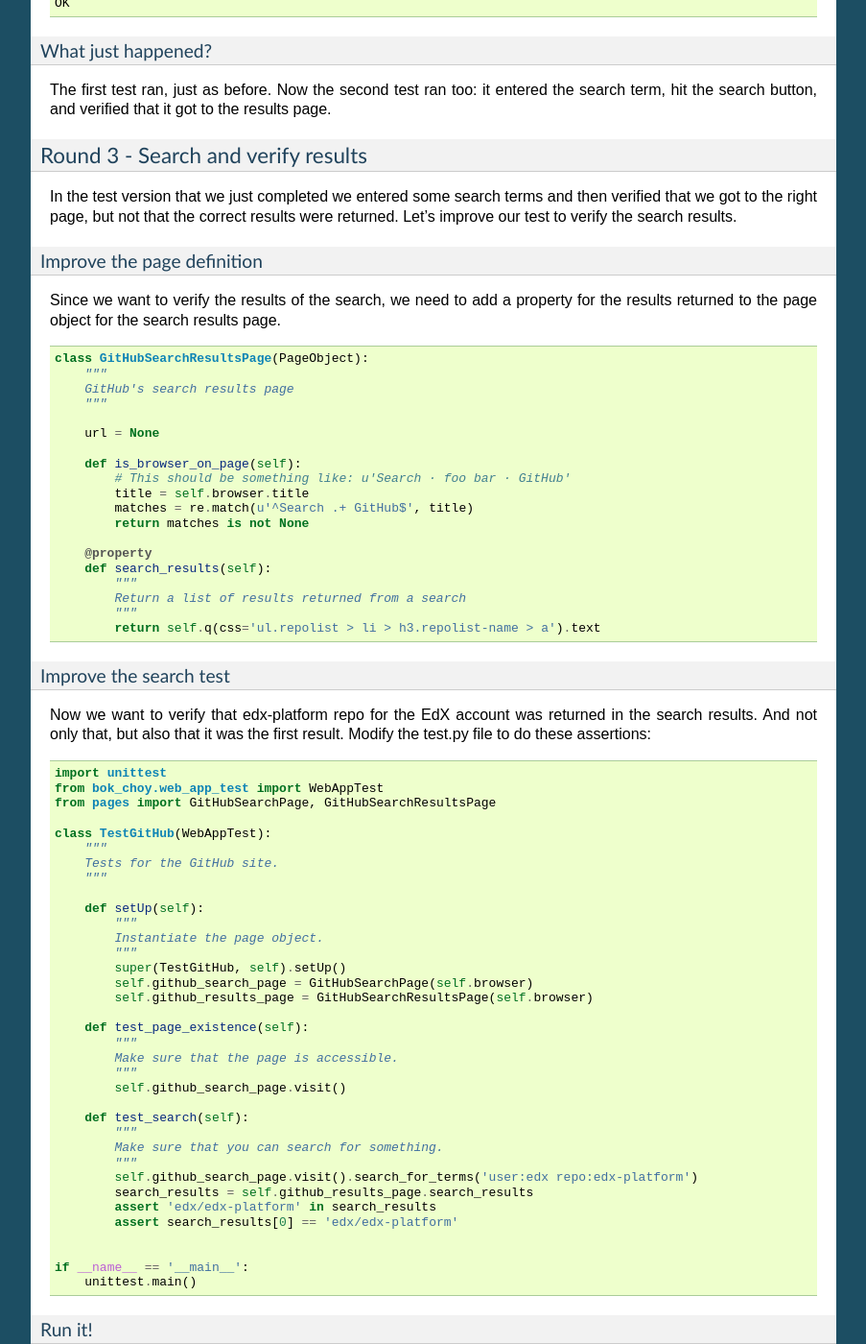
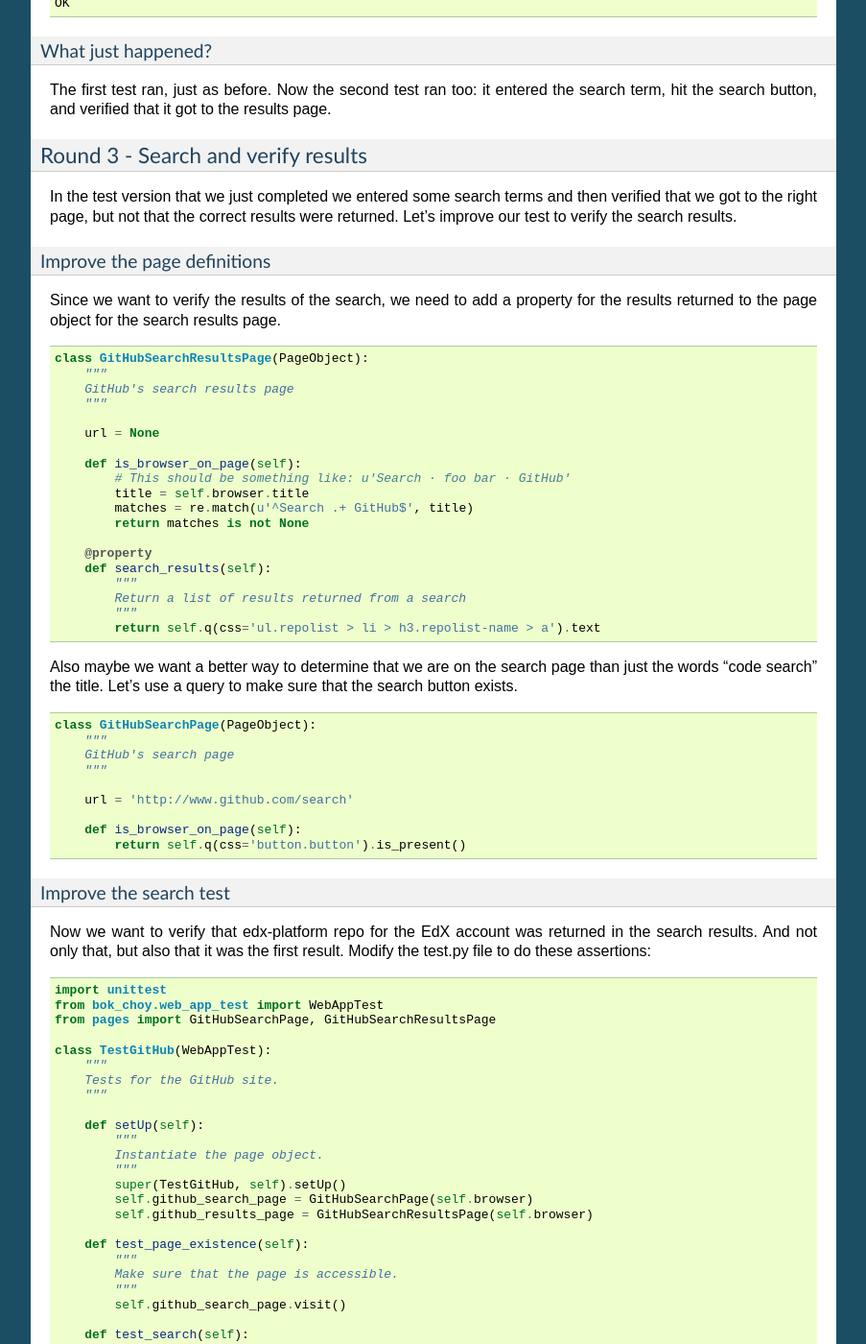
Before and after one commit to openedx-unsupported/bok-choy, a Sphinx documentation site: the page built from docs/tutorial.rst, in a window 1280 px wide and 1400 px high, scrolled down 4885 px. Shown: the whole window at 96% size, without its empty margins (198-1101 px from the left). Built offline with Sphinx 7.4.7, drawn with Linux system fonts in a browser that asks for light colours; some of the changed text lies outside the part shown.

Commit message:
Unguard q method

```diff
--- a/docs/code/round_3/pages.py
+++ b/docs/code/round_3/pages.py
@@ -32,7 +32,7 @@ class GitHubSearchPage(PageObject):
     url = 'http://www.github.com/search'
 
     def is_browser_on_page(self):
-        return 'code search' in self.browser.title.lower()
+        return self.q(css='button.button').is_present()
 
     def enter_search_terms(self, text):
         """
--- a/docs/tutorial.rst
+++ b/docs/tutorial.rst
@@ -258,15 +258,22 @@ In the test version that we just completed we entered some search terms and
 then verified that we got to the right page, but not that the correct results
 were returned. Let's improve our test to verify the search results.
 
-Improve the page definition
----------------------------
-
+Improve the page definitions
+----------------------------
 Since we want to verify the results of the search, we need to add a property for the
 results returned to the page object for the search results page.
 
 .. literalinclude:: code/round_3/pages.py
     :language: python
     :lines: 6-24
+
+Also maybe we want a better way to determine that we are on the search page than
+just the words "code search" the title. Let's use a query to make sure that the
+search button exists.
+
+.. literalinclude:: code/round_3/pages.py
+    :language: python
+    :lines: 27-35
 
 
 Improve the search test
```
Also changed, not shown: 3 other files.
